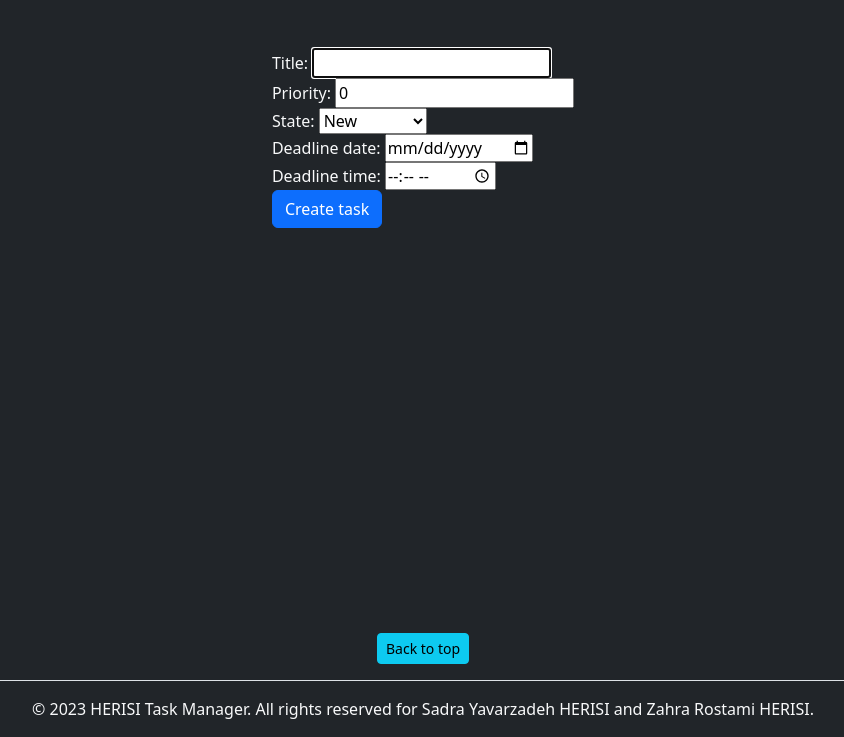
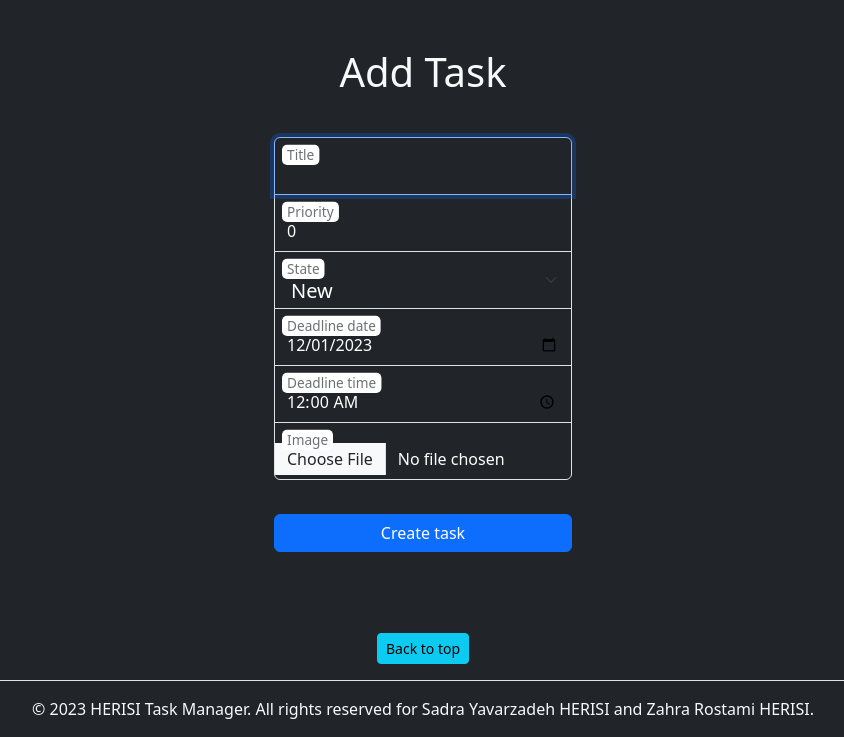
Before and after one commit to sadrayavar/djangoTemplate-taskManger, a Django app: page /add/ in a window 1280 px wide. Shown: the part 63-800 px from the top of the page, without its empty margins (217-1061 px from the left). Run offline with Django 4.2, Linux system fonts and the light colour scheme; the visitor is signed in with stand-in values (Sample User, id 1); some libraries are stand-ins or nearby versions.

Commit message:
fix: task form style

```diff
--- a/task/forms.py
+++ b/task/forms.py
@@ -1,11 +1,13 @@
 from django import forms
 from .models import Task
 
+mainAttr = {
+    "class": "form-control text-bg-dark",
+    "id": "floatingInput",
+}
+
 
 class TaskForm(forms.ModelForm):
-    deadline_date = forms.DateField(widget=forms.DateInput(attrs={"type": "date"}))
-    deadline_time = forms.TimeField(widget=forms.TimeInput(attrs={"type": "time"}))
-
     class Meta:
         model = Task
         fields = (
@@ -14,7 +16,29 @@ class TaskForm(forms.ModelForm):
             "state",
             "deadline_date",
             "deadline_time",
+            "image",
         )
         widgets = {
-            "title": forms.TextInput(attrs={"autofocus": True}),
+            "title": forms.TextInput(
+                attrs={
+                    "type": "text",
+                    "autofocus": True,
+                    "placeholder": "Title",
+                    **mainAttr,
+                },
+            ),
+            "priority": forms.NumberInput(
+                attrs={
+                    "placeholder": "Priority",
+                    **mainAttr,
+                },
+            ),
+            "state": forms.Select(
+                attrs={
+                    "class": "form-select form-select-lg text-bg-dark",
+                },
+            ),
+            "deadline_date": forms.DateInput(attrs={"type": "date", **mainAttr}),
+            "deadline_time": forms.TextInput(attrs={"type": "time", **mainAttr}),
+            "image": forms.FileInput(attrs={"type": "file", **mainAttr}),
         }
--- a/task/models.py
+++ b/task/models.py
@@ -20,6 +20,7 @@ class Task(models.Model):
     state = models.CharField(max_length=11, choices=STATE_CHOICES, default="New")
     deadline_date = models.DateField(default=date.today)
     deadline_time = models.TimeField(default=time(0, 0, 0))
+    image = models.ImageField(null=True, blank=True,upload_to="taskPics")
 
     @property
     def deadline(self):
--- a/taskManager/settings.py
+++ b/taskManager/settings.py
@@ -132,4 +132,5 @@ DEFAULT_AUTO_FIELD = "django.db.models.BigAutoField"
 LOGIN_REDIRECT_URL = "/"
 LOGIN_URL = "/account/login"
 
-MEDIA_ROOT = os.path.join(BASE_DIR, "/media")
+MEDIA_ROOT = BASE_DIR / "media"
+MEDIA_URL = "/media/"
--- a/templates/Basic/header.html
+++ b/templates/Basic/header.html
@@ -1,6 +1,5 @@
-<nav class="navbar navbar-expand-lg bg-body-dark rounded text-light mb-4 mx-4">
+<nav class="navbar navbar-expand bg-body-dark rounded text-light mb-4 mx-4 min-75">
   <div class="container-fluid">
-    <div class="collapse navbar-collapse d-lg-flex">
     <div class="navbar-brand col-lg-3 me-0 border-bottom">
       <div class="fs-4 text-white text-decoration-none">{{ logo }}</div>
       {% comment %} {% if not title == "" %}
@@ -20,5 +19,4 @@
     </ul>
     <div class="d-lg-flex col-lg-3 justify-content-lg-end border-bottom pb-1 mt-1">{% include "search.html" %}</div>
   </div>
-  </div>
 </nav>
--- a/templates/Basic/styles.html
+++ b/templates/Basic/styles.html
@@ -32,27 +32,27 @@ body {
   height: 100%;
 }
 
-.form-signin {
+.form-group {
   max-width: 330px;
   padding: 1rem;
 }
 
-.form-signin .form-floating:focus-within {
+.form-group .form-floating:focus-within {
   z-index: 2;
 }
 
-.form-signin .top-form input {
+.form-group .top-form input {
   margin-bottom: -1px;
   border-bottom-right-radius: 0;
   border-bottom-left-radius: 0;
 }
 
-.form-signin .middle-form input {
+.form-group .middle-form input,.form-group .middle-form select {
   margin: -1px 0;
   border-radius: 0;
 }
 
-.form-signin .bottom-form input {
+.form-group .bottom-form input {
   margin-bottom: 10px;
   border-top-left-radius: 0;
   border-top-right-radius: 0;
--- a/templates/Task/taskForm.html
+++ b/templates/Task/taskForm.html
@@ -6,18 +6,35 @@
   {% include "header.html" with tabs=tabs title=title %}
 {% endblock header %}
 {% block content %}
-  {% if form.errors %}
-    <div class="error">
-      <strong>Error:</strong> {{ form.errors.title }}
+  <h1 class="h1">Add Task</h1>
+  <form method="post" action="" class="m-auto form-group">
+    {% csrf_token %}
+    <div class="form-floating top-form">
+      {{ form.title }}
+      <label for="floatingInput">{{ form.title.label }}</label>
     </div>
-  {% endif %}
-  <form method="post" action="">
-    {% csrf_token %}
-    <div class="form-group">{{ form.title.label_tag }} {{ form.title }}</div>
-    <div class="form-group">{{ form.priority.label_tag }} {{ form.priority }}</div>
-    <div class="form-group">{{ form.state.label_tag }} {{ form.state }}</div>
-    <div class="form-group">{{ form.deadline_date.label_tag }} {{ form.deadline_date }}</div>
-    <div class="form-group">{{ form.deadline_time.label_tag }} {{ form.deadline_time }}</div>
-    <button type="submit" class="btn btn-primary">Create task</button>
+    <div class="form-floating middle-form">
+      {{ form.priority }}
+      <label for="floatingInput">{{ form.priority.label }}</label>
+    </div>
+    <div class="form-floating middle-form">
+      {{ form.state }}
+      <label for="floatingInput">{{ form.state.label }}</label>
+    </div>
+    <div class="form-floating middle-form">
+      {{ form.deadline_date }}
+      <label for="floatingInput">{{ form.deadline_date.label }}</label>
+    </div>
+    <div class="form-floating middle-form">
+      {{ form.deadline_time }}
+      <label for="floatingInput">{{ form.deadline_time.label }}</label>
+    </div>
+    <div class="form-floating bottom-form">
+      {{ form.image }}
+      <label for="floatingInput">{{ form.image.label }}</label>
+    </div>
+    {% for field in form %}<div>{{ field.errors }}</div>{% endfor %}
+    <br>
+    <button type="submit" class="btn btn-primary w-100">Create task</button>
   </form>
 {% endblock content %}
--- a/templates/User/login.html
+++ b/templates/User/login.html
@@ -6,7 +6,7 @@
   {% include "header.html" with tabs=tabs title=title %}
 {% endblock header %}
 {% block content %}
-  <main class="form-signin w-100 m-auto">
+  <main class="form-group w-100 m-auto">
     <h1 class="h3 mb-3 fw-normal text-center">Please login</h1>
     <form method="post" action="">
       {% csrf_token %}
--- a/templates/User/userForm.html
+++ b/templates/User/userForm.html
@@ -9,7 +9,7 @@
     {% if edit %}
         <a class="btn btn-primary" href="{% url 'logoutUserPage' %}">Logout</a>
     {% endif %}
-    <main class="form-signin w-100 m-auto">
+    <main class="form-group w-100 m-auto">
         {% if edit %}
             <h1 class="h3 mb-3 fw-normal text-center">Edit your profile</h1>
         {% else %}
```
Also changed, not shown: 2 other files. Lines whose indentation alone changed are shown as unchanged.
